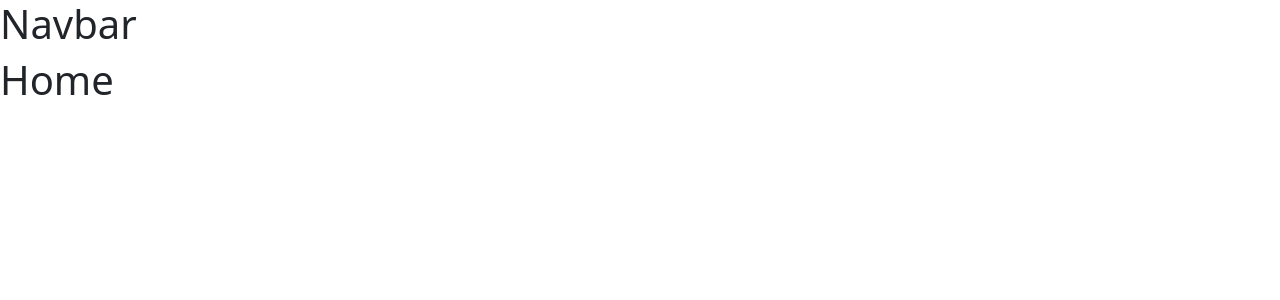
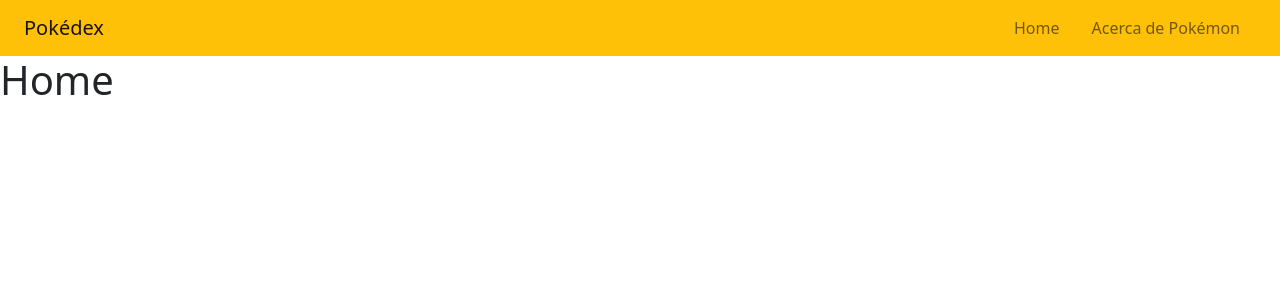
Before and after one commit to warderer/intro-react-g21, a React (Vite) app in the folder 05-poke-bootstrap/: page / in a window 1280 px wide. Shown: the top 300 px of the page. Built offline with nearby package versions, Linux system fonts and the light colour scheme.

Commit message:
✨ Navbar base con bootstrap

```diff
--- a/05-poke-bootstrap/src/components/Navbar.jsx
+++ b/05-poke-bootstrap/src/components/Navbar.jsx
@@ -1,6 +1,18 @@
 const Navbar = () => {
   return (
-    <h1>Navbar</h1>
+    <nav className='navbar navbar-expand-sm navbar-light bg-warning d-flex justify-content-between px-4'>
+      <a className='navbar-brand' href='#'>Pokédex</a>
+
+      <ul class='navbar-nav mr-auto mt-2 mt-lg-0'>
+        <li class='nav-item px-2'>
+          <a class='nav-link' href='/'>Home</a>
+        </li>
+        <li class='nav-item px-2'>
+          <a class='nav-link' href='/about'>Acerca de Pokémon</a>
+        </li>
+      </ul>
+
+    </nav>
   )
 }
 export default Navbar
```
